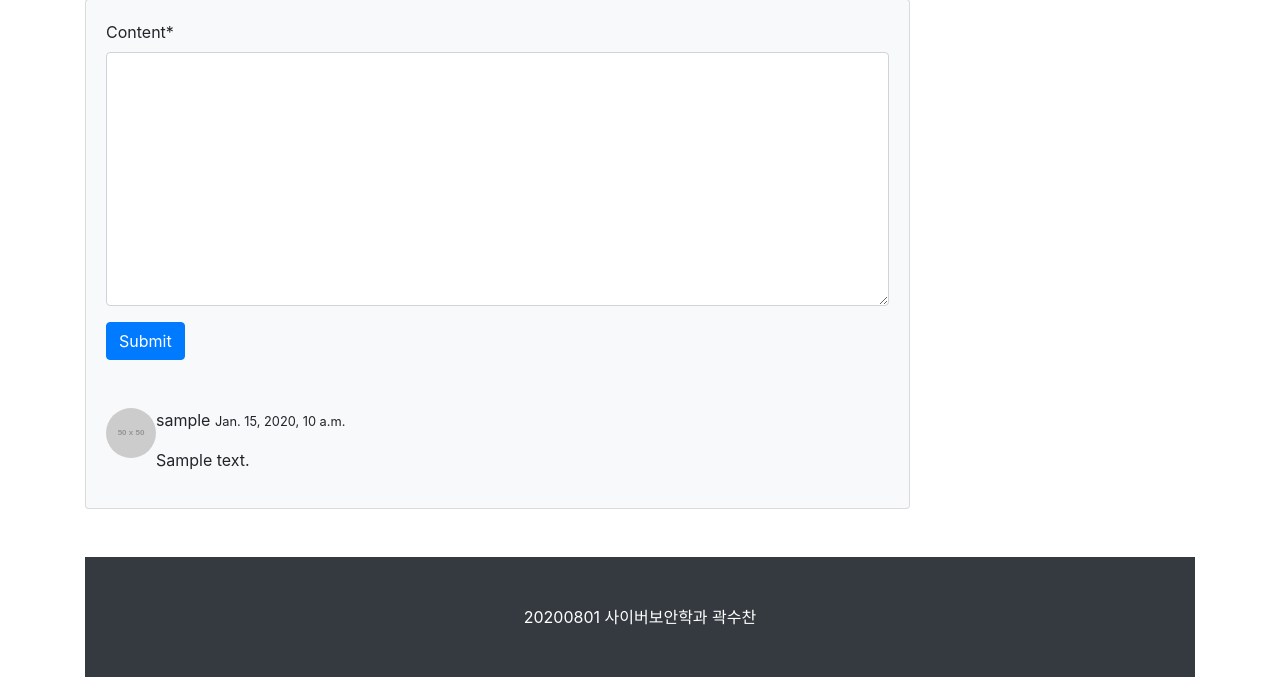
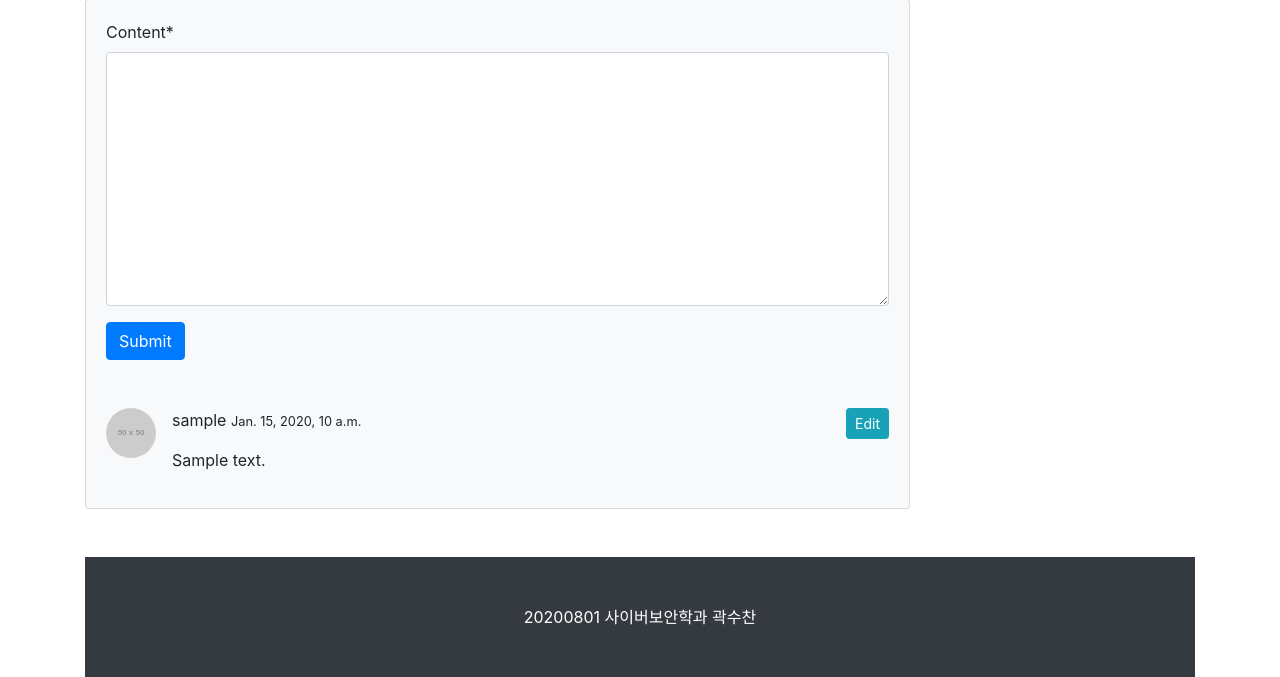
Before and after one commit to hiris123/Django22, a Django app: page /blog/1/ in a window 1280 px wide. Shown: the part 727-1404 px from the top of the page. Run offline with Django 4.2, Linux system fonts and the light colour scheme; a user stored in the database is signed in; tables that the repository leaves empty hold one stand-in row (values such as "Sample post"); grey boxes marked "Sample" are stand-in pictures; grey boxes labelled with a size stand in for pictures from a placeholder-image service; some libraries are stand-ins or nearby versions.

Commit message:
댓글 수정하기

```diff
--- a/blog/templates/blog/post_detail.html
+++ b/blog/templates/blog/post_detail.html
@@ -99,13 +99,24 @@
                                 {% for comment in post.comment_set.iterator %}
                                 <br>
                                     <!-- Single comment-->
-                                <div class="d-flex" id="comment-{{comment.pk}}">
-                                    <div class="flex-shrink-0"><img class="rounded-circle" src="https://dummyimage.com/50x50/ced4da/6c757d.jpg" alt="..." /></div>
-                                    <div class="ms-3">
+                                <div class="media d-flex" id="comment-{{comment.pk}}">
+                                   <img class="rounded-circle mr-3" src="https://dummyimage.com/50x50/ced4da/6c757d.jpg" alt="..." />
+                                    <div class="media-body ms-3">
+                                        {% if user.is_authenticated and comment.author == user %}
+                                            <a role="button" class="btn btn-sm btn-info float-right"
+                                               href="/blog/update_comment/{{comment.pk}}/">
+                                                Edit
+                                            </a>
+                                        {% endif %}
                                         <div class="fw-bold">{{comment.author.username}}
                                         <small class="text_muted">{{comment.created_at}}</small>
                                         </div>
                                         <p>{{comment.content | linebreaks}}</p>
+
+
+                                        {% if comment.created_at != comment.modified_at %}
+                                        <p class="text-muted float-right"><small>Updated : {{comment.modified_at}}</small></p>
+                                        {% endif %}
                                     </div>
                                 </div>
                                 {% endfor %}
--- a/blog/urls.py
+++ b/blog/urls.py
@@ -9,6 +9,7 @@ urlpatterns = [  # IP주소/blog/
     path('create_post/',views.PostCreate.as_view()),
     path('<int:pk>/', views.PostDetail.as_view()), # IP주소/blog/category/slug/
     path('<int:pk>/new_comment/', views.new_comment),
+    path('update_comment/<int:pk>/', views.CommentUpdate.as_view()),
     path('update_post/<int:pk>/',views.PostUpdate.as_view()), #IP주소/blog/update_post/slug/
     path('tag/<str:slug>/',views.tag_page),# IP주소/blog/tag/slug
 
--- a/blog/views.py
+++ b/blog/views.py
@@ -1,5 +1,5 @@
 from django.shortcuts import render, redirect
-from .models import Post,Category,Tag
+from .models import Post,Category,Tag, Comment
 from django.views.generic import ListView, DetailView, CreateView, UpdateView
 from django.contrib.auth.mixins import LoginRequiredMixin, UserPassesTestMixin
 from django.core.exceptions import PermissionDenied
@@ -161,6 +161,21 @@ def new_comment(request,pk):
         raise PermissionDenied
 
 
+class CommentUpdate(LoginRequiredMixin, UpdateView):
+
+    # comment_form
+    model = Comment
+    form_class = CommentForm # commenform에 필드명이 들어가 있다.
+
+    # 쳄플릿 : comment_form
+
+
+    def dispatch(self, request, *args, **kwargs):
+        if request.user.is_authenticated and request.user == self.get_object().author:
+            return super(CommentUpdate,self).dispatch(request,*args,**kwargs)
+        else:
+            return PermissionDenied
+
 # FBV로 작성하기
 
 def category_page(request,slug):
```
Also changed, not shown: blog/templates/blog/comment_form.html (added, +27 -0 lines).
